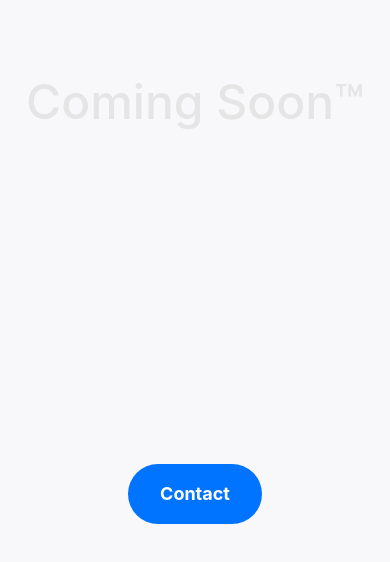
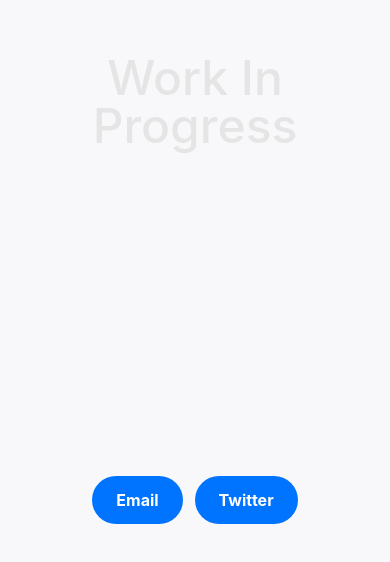
Before and after one commit to eriknson/me, a Next.js app: page / in a window 390 px wide. Shown: the part 236-798 px from the top of the page. Built offline with nearby package versions, Linux system fonts and the light colour scheme.

Commit message:
Fix mobile issues: Replace dropdown with direct buttons and optimize heart animation performance

```diff
--- a/src/app/page.tsx
+++ b/src/app/page.tsx
@@ -37,10 +37,10 @@ export default function Home() {
   const cursorRef = useRef<HTMLDivElement>(null)
 
   // Maximum number of hearts to allow on screen for performance
-  const MAX_HEARTS = isMobile ? 25 : 50; // Significantly reduced for better performance
+  const MAX_HEARTS = isMobile ? 15 : 50; // Reduced for mobile for better performance
 
   // Initial pre-populated pool size
-  const INITIAL_POOL_SIZE = 20;
+  const INITIAL_POOL_SIZE = isMobile ? 10 : 20;
 
   // Check if device is mobile
   useEffect(() => {
@@ -151,9 +151,9 @@ export default function Home() {
   // Create heart element with optimized reuse
   const createHeart = (x: number, y: number) => {
     const id = heartIdRef.current++;
-    const size = isMobile ? 28 + Math.random() * 10 : 35 + Math.random() * 15;
+    const size = isMobile ? 24 + Math.random() * 8 : 35 + Math.random() * 15; // Smaller hearts on mobile for better performance
     const angle = Math.random() * Math.PI * 2;
-    const speed = 2 + Math.random() * 2; // Slightly reduced speed range
+    const speed = isMobile ? 3 + Math.random() * 2 : 2 + Math.random() * 2; // Increased initial speed on mobile
     const rotation = Math.random() * 360;
 
     // Get heart element from pool
@@ -177,7 +177,7 @@ export default function Home() {
       element,
       velocity: {
         x: Math.cos(angle) * speed,
-        y: Math.sin(angle) * speed - (isMobile ? 3.0 : 2.5) // Increased initial boost on mobile for faster movement
+        y: Math.sin(angle) * speed - (isMobile ? 5.0 : 2.5) // Much more initial boost on mobile for faster movement
       },
       created: Date.now()
     };
@@ -189,14 +189,14 @@ export default function Home() {
   // More efficient update with throttled calculations
   const updateHearts = () => {
     const now = Date.now();
-    const lifespan = isMobile ? 2500 : 5000; // Reduced lifespan on mobile for faster animations
-    const fadeTime = 500; // 0.5 second fade
+    const lifespan = isMobile ? 1500 : 5000; // Significantly reduced lifespan on mobile for snappier animations
+    const fadeTime = isMobile ? 300 : 500; // Shorter fade time on mobile
 
     // Filter and update hearts in one pass for better performance
     const updatedHearts: Heart[] = [];
 
-    // Update every other frame on mobile for better performance
-    if (isMobile && now % 2 === 0) {
+    // On mobile, skip frames for better performance and lower CPU usage
+    if (isMobile && now % 3 !== 0) { // Skip more frames on mobile (process only every 3rd frame)
       heartsRef.current.forEach(heart => {
         updatedHearts.push(heart);
       });
@@ -219,28 +219,40 @@ export default function Home() {
       }
 
       // Update position with gravity - use higher values on mobile for faster movement
-      heart.velocity.y += isMobile ? 0.15 : 0.1; // Increased gravity on mobile
+      heart.velocity.y += isMobile ? 0.3 : 0.1; // Much more gravity on mobile for faster movement
 
-      // Apply velocity
-      heart.x += heart.velocity.x;
-      heart.y += heart.velocity.y;
+      // Apply velocity with step size based on device for consistent behavior
+      const stepMultiplier = isMobile ? 1.2 : 1.0; // Move faster on mobile
+      heart.x += heart.velocity.x * stepMultiplier;
+      heart.y += heart.velocity.y * stepMultiplier;
 
       // Floor collision
       if (heart.y + heart.size > window.innerHeight) {
         heart.y = window.innerHeight - heart.size;
-        heart.velocity.y = -heart.velocity.y * (isMobile ? 0.5 : 0.3); // More energetic bounce on mobile
+        heart.velocity.y = -heart.velocity.y * (isMobile ? 0.6 : 0.3); // More energetic bounce on mobile
 
         // Stop if velocity is very low (optimization)
-        if (Math.abs(heart.velocity.y) < 0.5) {
+        if (Math.abs(heart.velocity.y) < 0.8) { // Higher threshold on mobile
           heart.velocity.y = 0;
           // Also reduce x velocity when settled for better performance
-          heart.velocity.x *= isMobile ? 0.95 : 0.9; // Less dampening on mobile
+          heart.velocity.x *= isMobile ? 0.9 : 0.9;
         }
       }
 
-      // Wall collisions with optimization for settled hearts
+      // On mobile, simplified wall collision for better performance
+      if (isMobile) {
+        if (heart.x < 0) {
+          heart.x = 0;
+          heart.velocity.x = Math.abs(heart.velocity.x) * 0.6;
+        } else if (heart.x + heart.size > window.innerWidth) {
+          heart.x = window.innerWidth - heart.size;
+          heart.velocity.x = -Math.abs(heart.velocity.x) * 0.6;
+        }
+      } else {
+        // More detailed collision for desktop
         if ((heart.x < 0 || heart.x + heart.size > window.innerWidth) && Math.abs(heart.velocity.x) > 0.1) {
-        heart.velocity.x = -heart.velocity.x * (isMobile ? 0.5 : 0.3); // More energetic bounce on mobile
+          heart.velocity.x = -heart.velocity.x * 0.3;
+        }
       }
 
       // Constrain within window
@@ -248,7 +260,7 @@ export default function Home() {
 
       // Apply faster rotation on mobile
       if (Math.abs(heart.velocity.x) > 0.1) {
-        heart.rotation += heart.velocity.x * (isMobile ? 0.3 : 0.2); // More rotation on mobile
+        heart.rotation += heart.velocity.x * (isMobile ? 0.5 : 0.2); // More rotation on mobile
       }
 
       // Update DOM element position - must set left/top not just transform
@@ -274,7 +286,7 @@ export default function Home() {
     if (currentIndex < count - 1) {
       setTimeout(() => {
         staggeredHeartCreation(x, y, count, currentIndex + 1);
-      }, isMobile ? 5 : 5); // Quicker spawn on mobile
+      }, isMobile ? 2 : 5); // Much quicker spawn on mobile
     }
   };
 
@@ -282,7 +294,7 @@ export default function Home() {
   const spawnHearts = (x: number, y: number) => {
     const now = Date.now();
     // Throttle spawning for better performance
-    const spawnThrottle = isMobile ? 100 : 60; // Increased throttle to reduce spawn rate
+    const spawnThrottle = isMobile ? 75 : 60; // Less throttle on mobile for more responsive feedback
 
     if (now - lastSpawnTimeRef.current < spawnThrottle) {
       return;
@@ -307,7 +319,7 @@ export default function Home() {
     }
 
     // Spawn fewer hearts for better performance, especially on mobile
-    const count = isMobile ? 2 : 3; // Reduced count significantly
+    const count = isMobile ? 2 : 3; // Keep count low on mobile
 
     // Use staggered creation instead of all at once
     staggeredHeartCreation(x, y, count);
@@ -602,11 +614,53 @@ export default function Home() {
             fontFamily: '-apple-system, BlinkMacSystemFont, "SF Pro Display", "SF Pro Rounded", "SF Pro", "Helvetica Neue", Helvetica, Arial, sans-serif'
           }}
         >
-          Coming Soon™
+          Work In Progress
         </h1>
 
         <div className="absolute bottom-[10vh] left-0 right-0 flex justify-center items-center z-[100]">
           <div className="relative">
+            {isMobile ? (
+              // On mobile, use direct buttons instead of dropdown for better compatibility
+              <div className="flex space-x-3">
+                <a
+                  href="mailto:contact@eriks.design"
+                  className="px-6 py-3 rounded-full text-base font-bold
+                          text-white
+                          hover:scale-105
+                          active:scale-95
+                          transition-all duration-200
+                          touch-manipulation
+                          border-0 outline-none focus:outline-none focus:ring-2 focus:ring-white focus:ring-opacity-50"
+                  style={{
+                    fontFamily: '-apple-system, BlinkMacSystemFont, "SF Pro Display", "SF Pro Rounded", "SF Pro", "Helvetica Neue", Helvetica, Arial, sans-serif',
+                    background: p3Blue,
+                    backgroundColor: fallbackBlue,
+                  }}
+                >
+                  Email
+                </a>
+                <a
+                  href="https://twitter.com/0xago"
+                  target="_blank"
+                  rel="noopener noreferrer"
+                  className="px-6 py-3 rounded-full text-base font-bold
+                          text-white
+                          hover:scale-105
+                          active:scale-95
+                          transition-all duration-200
+                          touch-manipulation
+                          border-0 outline-none focus:outline-none focus:ring-2 focus:ring-white focus:ring-opacity-50"
+                  style={{
+                    fontFamily: '-apple-system, BlinkMacSystemFont, "SF Pro Display", "SF Pro Rounded", "SF Pro", "Helvetica Neue", Helvetica, Arial, sans-serif',
+                    background: p3Blue,
+                    backgroundColor: fallbackBlue,
+                  }}
+                >
+                  Twitter
+                </a>
+              </div>
+            ) : (
+              // On desktop, use the select dropdown
               <select
                 onChange={handleContactOptionChange}
                 className="contact-select appearance-none px-8 py-4 md:px-6 md:py-3 rounded-full text-lg md:text-base font-bold
@@ -635,6 +689,7 @@ export default function Home() {
                 <option value="email">Email</option>
                 <option value="twitter">Twitter</option>
               </select>
+            )}
           </div>
         </div>
       </main>
```
Lines whose indentation alone changed are shown as unchanged.
